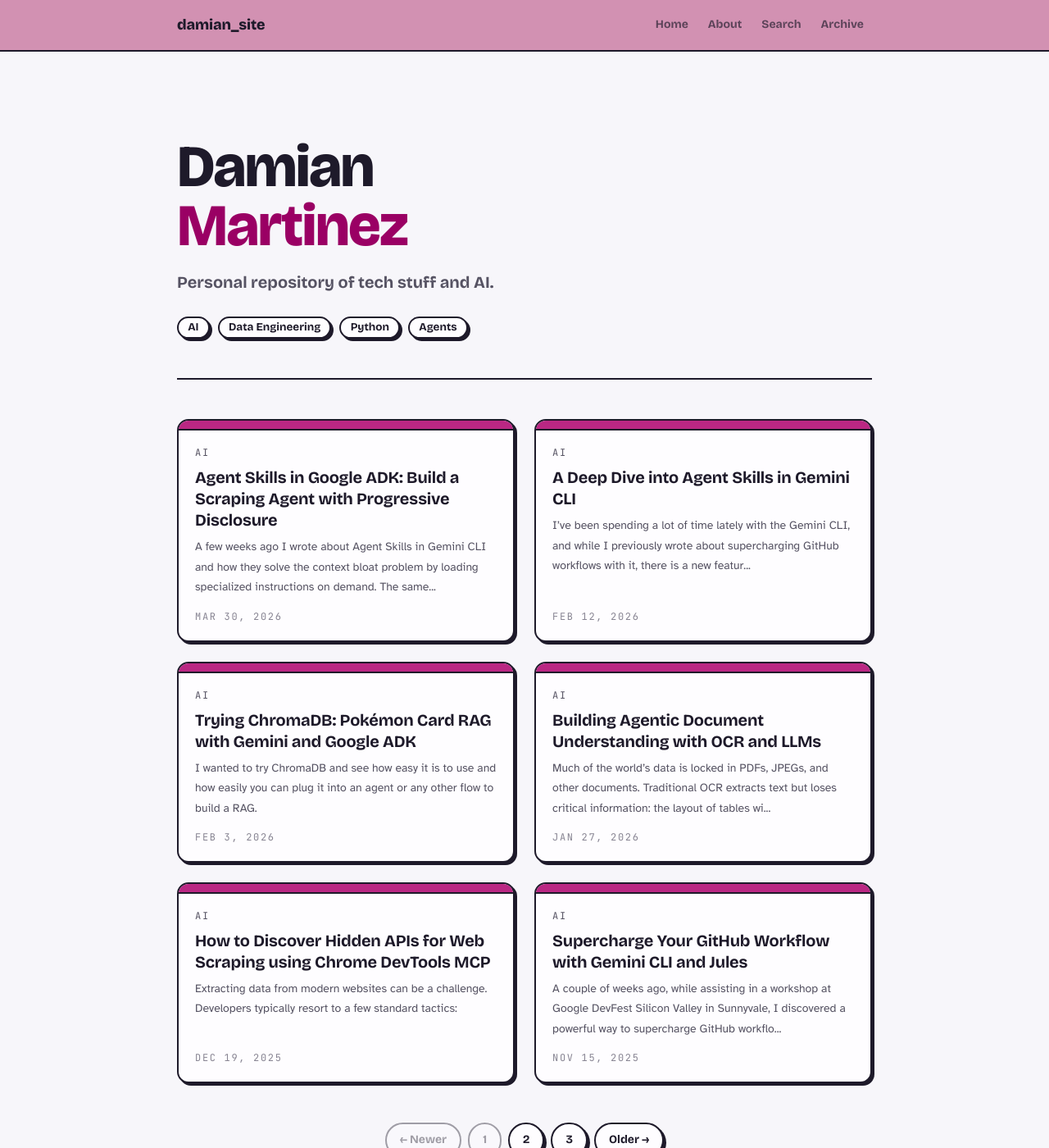
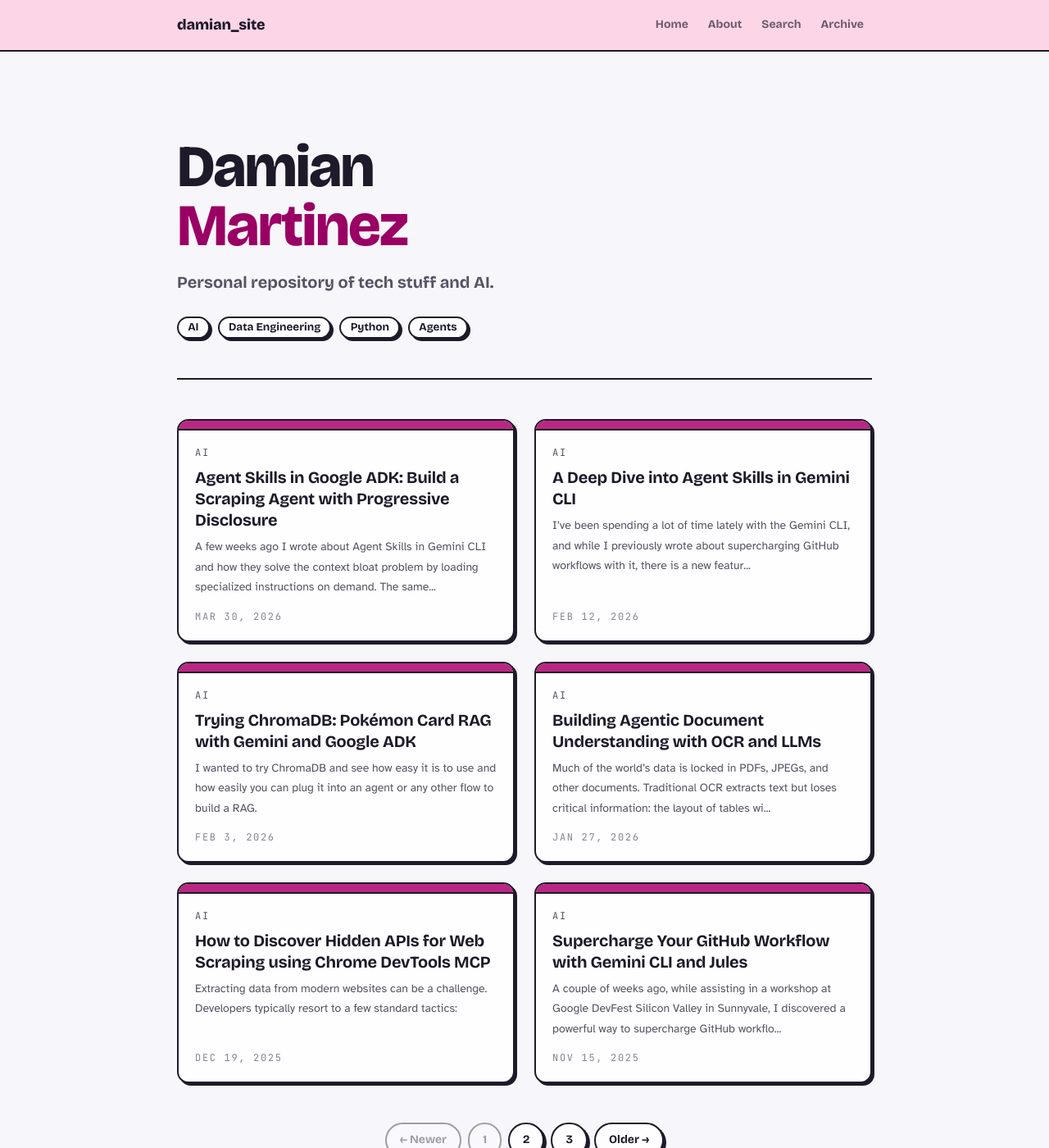
Before and after one commit to DamiMartinez/damimartinez.github.io, a Jekyll site: the page built from index.html, in a window 1280 px wide and 1400 px high. Shown: the whole window at 82% size. Built offline with Jekyll 4.4.1, drawn with Linux system fonts in a browser that asks for light colours; the list of posts is cut into pages by our own code.

Commit message:
style: revert navbar bg to original light pink

```diff
--- a/_sass/_variables.scss
+++ b/_sass/_variables.scss
@@ -11,7 +11,7 @@
   --color-ink-soft:   oklch(45% .026 295);
   --color-ink-faint:  oklch(62% .022 295);
   --color-tomato:     oklch(54% .2 348);
-  --color-marigold:   oklch(73% .09 348);
+  --color-marigold:   oklch(91% .05 348);
   --color-grape:      oklch(45% .19 350);
   --color-footer-bg:  oklch(16% .018 295);
   --color-footer-fg:  oklch(98% .008 300);
```
